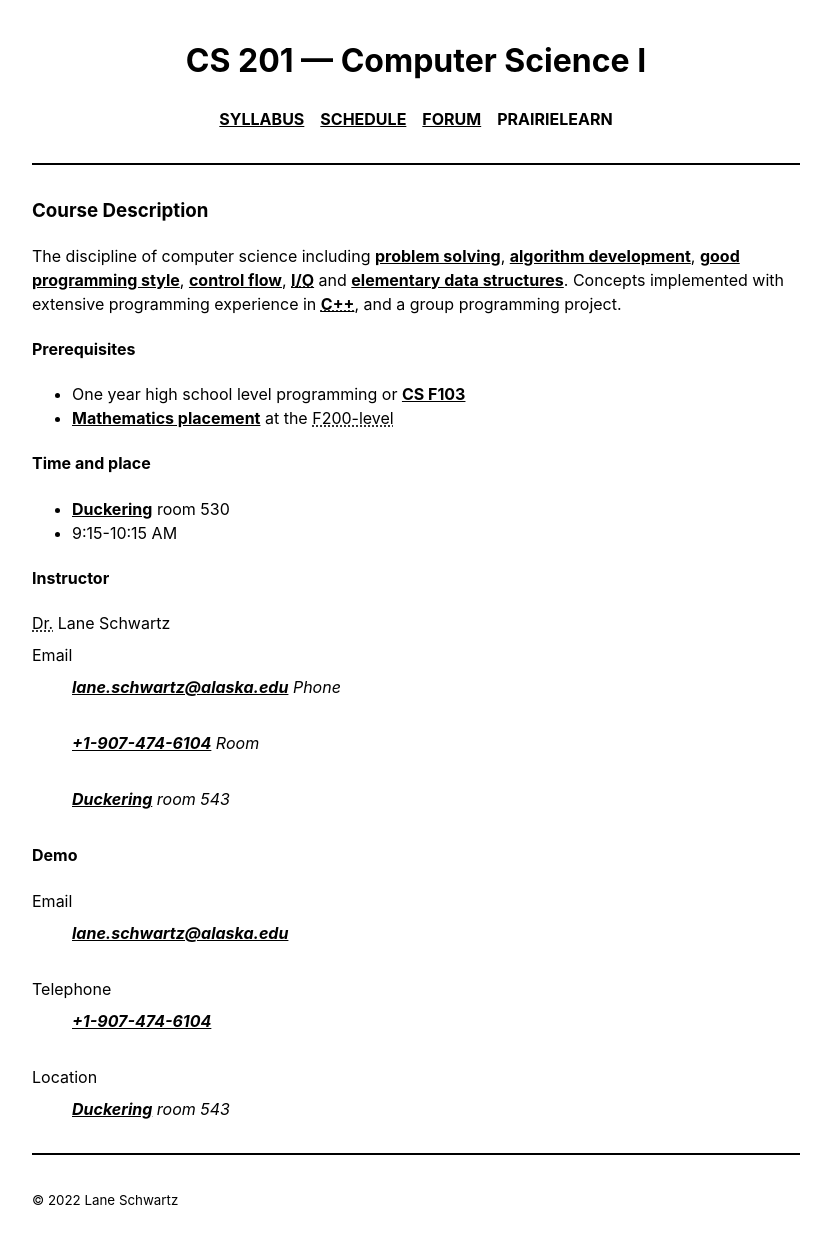
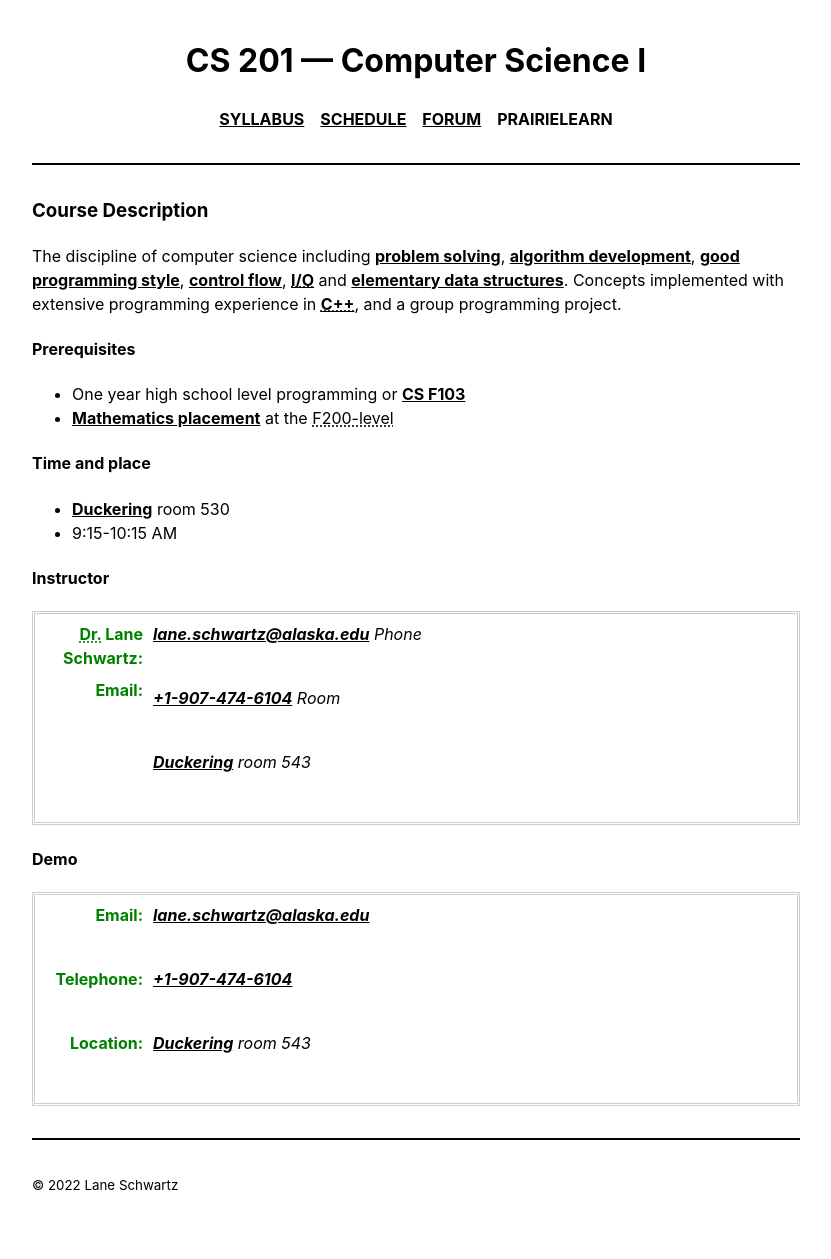
Before and after one commit to 2022-Fall-UAF-CS201/2022-Fall-UAF-CS201.github.io, a Jekyll site: the page built from index.md, in a window 1280 px wide. Shown: the whole page, without its empty margins (224-1055 px from the left). Built offline with Jekyll 4.4.1, drawn with Linux system fonts in a browser that asks for light colours.

Commit message:
Styling dl

```diff
--- a/assets/css/custom.css
+++ b/assets/css/custom.css
@@ -259,3 +259,24 @@ table th[class*="col-"] {
   margin-bottom: 0;
   line-height: 1.3;
 }
+
+
+dl {
+  border: 3px double #ccc;
+  padding: 0.5em;
+}
+dt {
+  float: left;
+  clear: left;
+  width: 100px;
+  text-align: right;
+  font-weight: bold;
+  color: green;
+}
+dt::after {
+  content: ":";
+}
+dd {
+  margin: 0 0 0 110px;
+  padding: 0 0 0.5em 0;
+}
```
